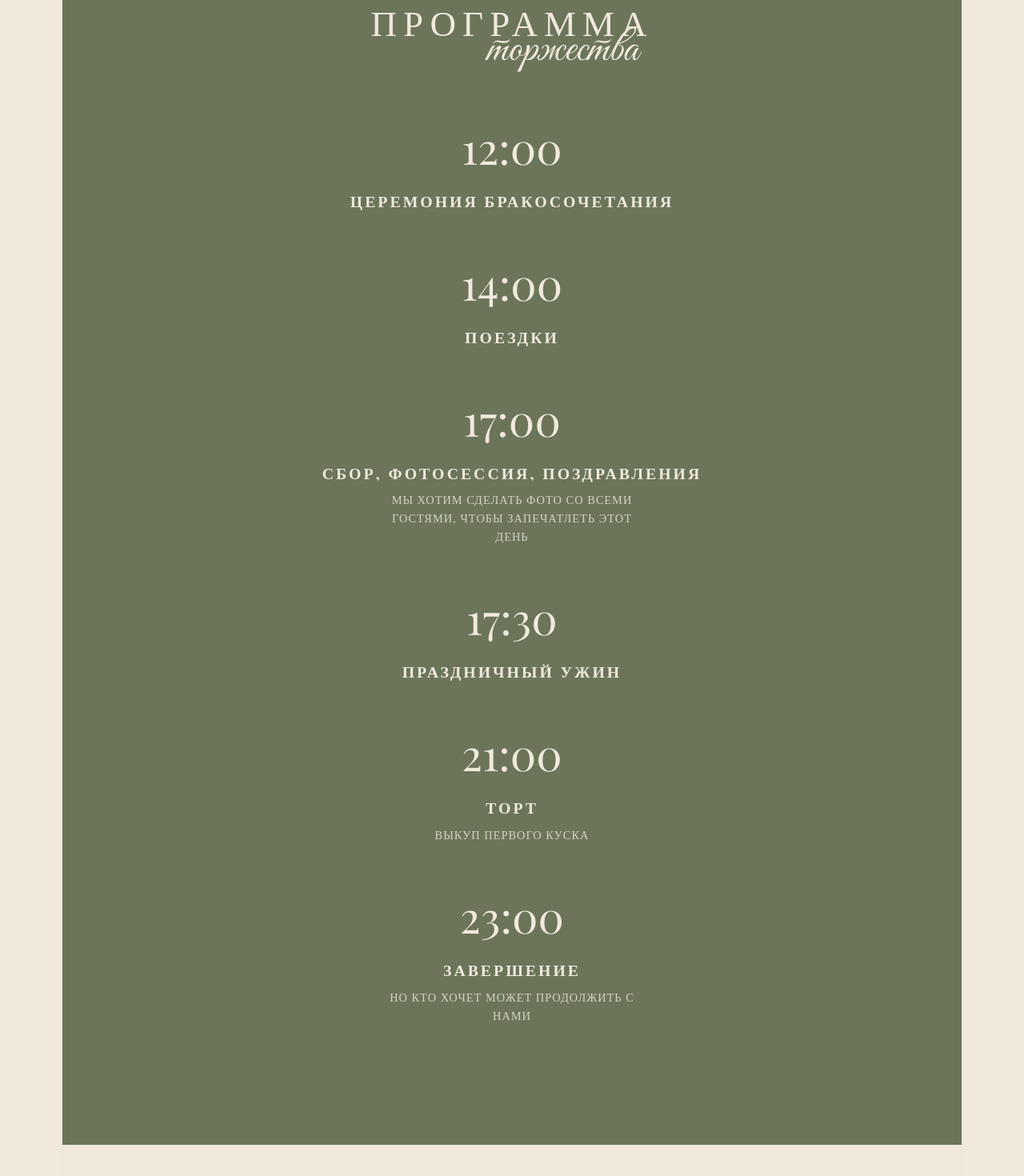
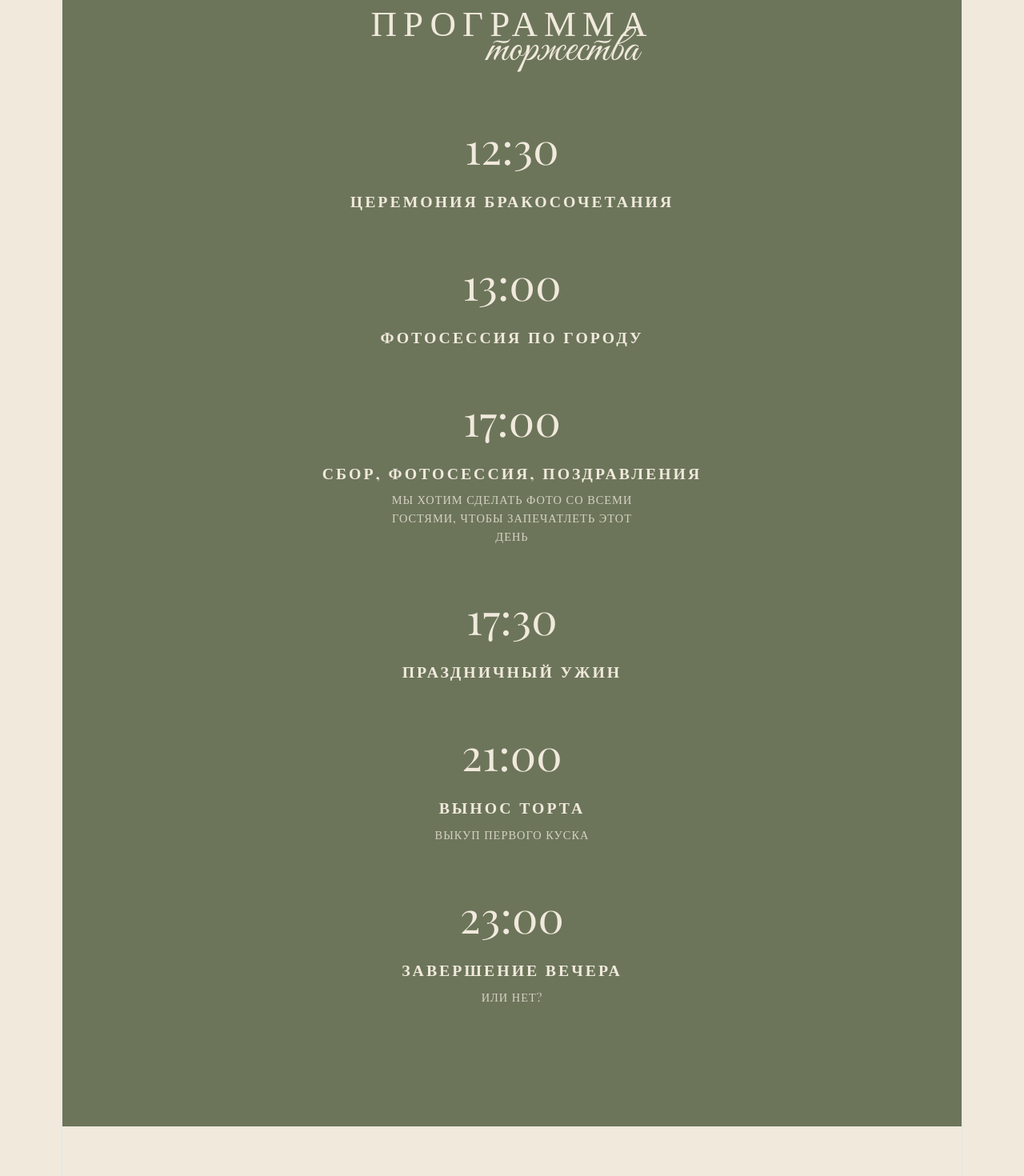
Before and after one commit to iSlideRjs/wedding, a React (Vite) app: page / in a window 1280 px wide. Shown: the part 2545-4015 px from the top of the page at 80% size. Built offline with nearby package versions, Linux system fonts and the light colour scheme.

Commit message:
Change Time Block

```diff
--- a/src/components/TimingBlock.jsx
+++ b/src/components/TimingBlock.jsx
@@ -3,10 +3,10 @@ import { Container } from 'react-bootstrap';
 function TimingBlock() {
   const events = [
     {
-      time: '12:00',
+      time: '12:30',
       title: 'ЦЕРЕМОНИЯ БРАКОСОЧЕТАНИЯ',
     },
-    { time: '14:00', title: 'ПОЕЗДКИ', desc: '' },
+    { time: '13:00', title: 'ФОТОСЕССИЯ ПО ГОРОДУ', desc: '' },
     {
       time: '17:00',
       title: 'СБОР, ФОТОСЕССИЯ, ПОЗДРАВЛЕНИЯ',
@@ -14,11 +14,11 @@ function TimingBlock() {
     },
     { time: '17:30', title: 'ПРАЗДНИЧНЫЙ УЖИН', desc: '' },
 
-    { time: '21:00', title: 'ТОРТ', desc: 'ВЫКУП ПЕРВОГО КУСКА' },
+    { time: '21:00', title: 'ВЫНОС ТОРТА', desc: 'ВЫКУП ПЕРВОГО КУСКА' },
     {
       time: '23:00',
-      title: 'ЗАВЕРШЕНИЕ',
-      desc: 'НО КТО ХОЧЕТ МОЖЕТ ПРОДОЛЖИТЬ С НАМИ',
+      title: 'ЗАВЕРШЕНИЕ ВЕЧЕРА',
+      desc: 'ИЛИ НЕТ?',
     },
   ];
 
```
